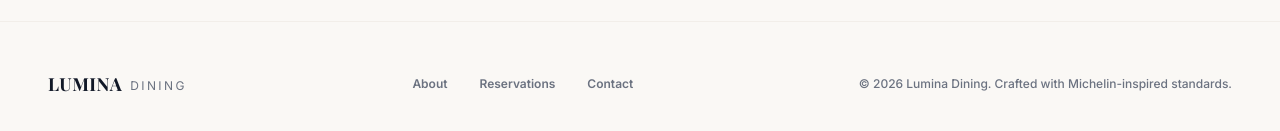
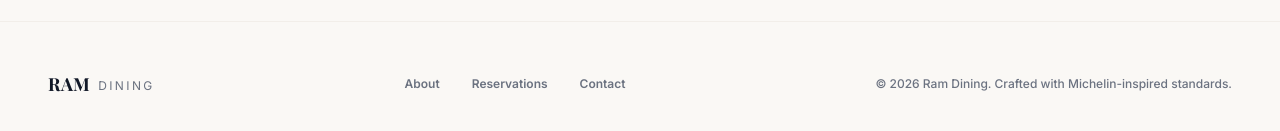
Before and after one commit to ramx03-sudo/Restaurant_Reservation_Management_System, a React (Vite) app in the folder frontend/: page / in a window 1280 px wide. Shown: the part 977-1108 px from the top of the page. Built offline with nearby package versions, Linux system fonts and the light colour scheme; no server answers; a web font is replaced by a local one.

Commit message:
Rename Lumina Dining to Ram Dining brand name across the application

```diff
--- a/frontend/index.html
+++ b/frontend/index.html
@@ -7,7 +7,7 @@
     <link rel="preconnect" href="https://fonts.googleapis.com">
     <link rel="preconnect" href="https://fonts.gstatic.com" crossorigin>
     <link href="https://fonts.googleapis.com/css2?family=Inter:wght@300;400;500;600;700&family=Playfair+Display:ital,wght@0,400;0,600;0,700;1,400&display=swap" rel="stylesheet">
-    <title>Lumina Dining | Fine Restaurant Reservations</title>
+    <title>Ram Dining | Fine Restaurant Reservations</title>
   </head>
   <body>
     <div id="root"></div>
--- a/frontend/src/components/Navbar.jsx
+++ b/frontend/src/components/Navbar.jsx
@@ -13,7 +13,7 @@ const Navbar = () => {
 
   return (
     <nav className="navbar">
-      <Link to="/" className="navbar-brand">Lumina Dining</Link>
+      <Link to="/" className="navbar-brand">Ram Dining</Link>
       <div className="nav-links">
         {user ? (
           <>
--- a/frontend/src/layouts/DashboardLayout.jsx
+++ b/frontend/src/layouts/DashboardLayout.jsx
@@ -45,7 +45,7 @@ const DashboardLayout = ({ children }) => {
         {/* Brand Logo */}
         <div className="p-6 border-b border-brand-border/60">
           <Link to="/" className="flex items-center gap-1.5">
-            <span className="text-lg font-serif font-bold text-brand-text tracking-wide">LUMINA</span>
+            <span className="text-lg font-serif font-bold text-brand-text tracking-wide">RAM</span>
             <span className="text-[10px] uppercase tracking-[0.2em] text-brand-muted font-bold mt-1">Dining</span>
           </Link>
         </div>
--- a/frontend/src/pages/AdminReservations.jsx
+++ b/frontend/src/pages/AdminReservations.jsx
@@ -194,7 +194,7 @@ const AdminReservations = () => {
         <div className="flex flex-col md:flex-row md:items-center md:justify-between gap-4">
           <div>
             <h2 className="text-3xl font-bold font-serif tracking-tight">Reservations</h2>
-            <p className="text-brand-muted font-medium mt-1">Manage and edit bookings for Lumina Dining.</p>
+            <p className="text-brand-muted font-medium mt-1">Manage and edit bookings for Ram Dining.</p>
           </div>
 
           <button
--- a/frontend/src/pages/CustomerDashboard.jsx
+++ b/frontend/src/pages/CustomerDashboard.jsx
@@ -60,7 +60,7 @@ const CustomerDashboard = () => {
         {/* Welcome Section */}
         <div>
           <h2 className="text-4xl font-bold font-serif tracking-tight">{getGreeting()}, {user?.name}</h2>
-          <p className="text-brand-muted font-medium mt-1.5">Welcome back to Lumina Dining. Let's arrange your next extraordinary evening.</p>
+          <p className="text-brand-muted font-medium mt-1.5">Welcome back to Ram Dining. Let's arrange your next extraordinary evening.</p>
         </div>
 
         {/* Your Next Reservation Card - Luxury Invitation Layout */}
--- a/frontend/src/pages/Home.jsx
+++ b/frontend/src/pages/Home.jsx
@@ -45,7 +45,7 @@ const Home = () => {
           transition={{ duration: 0.5 }}
           className="flex items-center gap-2"
         >
-          <span className="text-xl md:text-2xl font-serif font-bold text-primary-500 tracking-wide">LUMINA</span>
+          <span className="text-xl md:text-2xl font-serif font-bold text-primary-500 tracking-wide">RAM</span>
           <span className="text-xs uppercase tracking-[0.25em] text-brand-muted font-bold mt-1.5">Dining</span>
         </motion.div>
 
@@ -171,7 +171,7 @@ const Home = () => {
       <footer className="w-full max-w-7xl mx-auto px-6 md:px-12 py-12 border-t border-brand-border/40 text-center md:text-left">
         <div className="flex flex-col md:flex-row justify-between items-center gap-6">
           <div className="flex items-center gap-2">
-            <span className="text-lg font-serif font-bold text-brand-text tracking-wide">LUMINA</span>
+            <span className="text-lg font-serif font-bold text-brand-text tracking-wide">RAM</span>
             <span className="text-xs uppercase tracking-[0.2em] text-brand-muted mt-1">Dining</span>
           </div>
           <div className="flex gap-8 text-xs font-semibold text-brand-muted">
@@ -180,7 +180,7 @@ const Home = () => {
             <span className="hover:text-primary-500 cursor-pointer transition-colors">Contact</span>
           </div>
           <p className="text-xs text-brand-muted font-medium">
-            &copy; {new Date().getFullYear()} Lumina Dining. Crafted with Michelin-inspired standards.
+            &copy; {new Date().getFullYear()} Ram Dining. Crafted with Michelin-inspired standards.
           </p>
         </div>
       </footer>
--- a/frontend/src/pages/Login.jsx
+++ b/frontend/src/pages/Login.jsx
@@ -48,7 +48,7 @@ const Login = () => {
       {/* Top Header Ribbon */}
       <header className="absolute top-0 left-0 right-0 w-full max-w-7xl mx-auto px-6 md:px-12 py-6 flex justify-between items-center z-10 border-b border-brand-border/20">
         <Link to="/" className="flex items-center gap-1.5">
-          <span className="text-xl md:text-2xl font-serif font-bold text-primary-500 tracking-wide">LUMINA</span>
+          <span className="text-xl md:text-2xl font-serif font-bold text-primary-500 tracking-wide">RAM</span>
           <span className="text-xs uppercase tracking-[0.25em] text-brand-muted font-bold mt-1.5">Dining</span>
         </Link>
         <Link to="/" className="text-sm font-semibold text-brand-muted hover:text-primary-500 transition-colors flex items-center gap-1.5">
--- a/frontend/src/pages/MyReservations.jsx
+++ b/frontend/src/pages/MyReservations.jsx
@@ -47,7 +47,7 @@ const MyReservations = () => {
       <div className="space-y-6 text-brand-text">
         <div>
           <h2 className="text-3xl font-bold font-serif tracking-tight">My Reservations</h2>
-          <p className="text-brand-muted font-medium mt-1">Review and manage your table bookings at Lumina Dining.</p>
+          <p className="text-brand-muted font-medium mt-1">Review and manage your table bookings at Ram Dining.</p>
         </div>
 
         <motion.div
@@ -64,7 +64,7 @@ const MyReservations = () => {
             <div className="p-16 text-center space-y-4">
               <Calendar className="h-10 w-10 text-brand-border mx-auto" />
               <h3 className="text-lg font-bold font-serif">No reservations yet</h3>
-              <p className="text-brand-muted font-medium max-w-sm mx-auto">Book your first table reservation to experience Lumina's curated dining.</p>
+              <p className="text-brand-muted font-medium max-w-sm mx-auto">Book your first table reservation to experience Ram Dining's curated seating.</p>
             </div>
           ) : (
             <div className="overflow-x-auto">
--- a/frontend/src/pages/Register.jsx
+++ b/frontend/src/pages/Register.jsx
@@ -53,7 +53,7 @@ const Register = () => {
       {/* Top Header Ribbon */}
       <header className="absolute top-0 left-0 right-0 w-full max-w-7xl mx-auto px-6 md:px-12 py-6 flex justify-between items-center z-10 border-b border-brand-border/20">
         <Link to="/" className="flex items-center gap-1.5">
-          <span className="text-xl md:text-2xl font-serif font-bold text-primary-500 tracking-wide">LUMINA</span>
+          <span className="text-xl md:text-2xl font-serif font-bold text-primary-500 tracking-wide">RAM</span>
           <span className="text-xs uppercase tracking-[0.25em] text-brand-muted font-bold mt-1.5">Dining</span>
         </Link>
         <Link to="/" className="text-sm font-semibold text-brand-muted hover:text-primary-500 transition-colors flex items-center gap-1.5">
```
